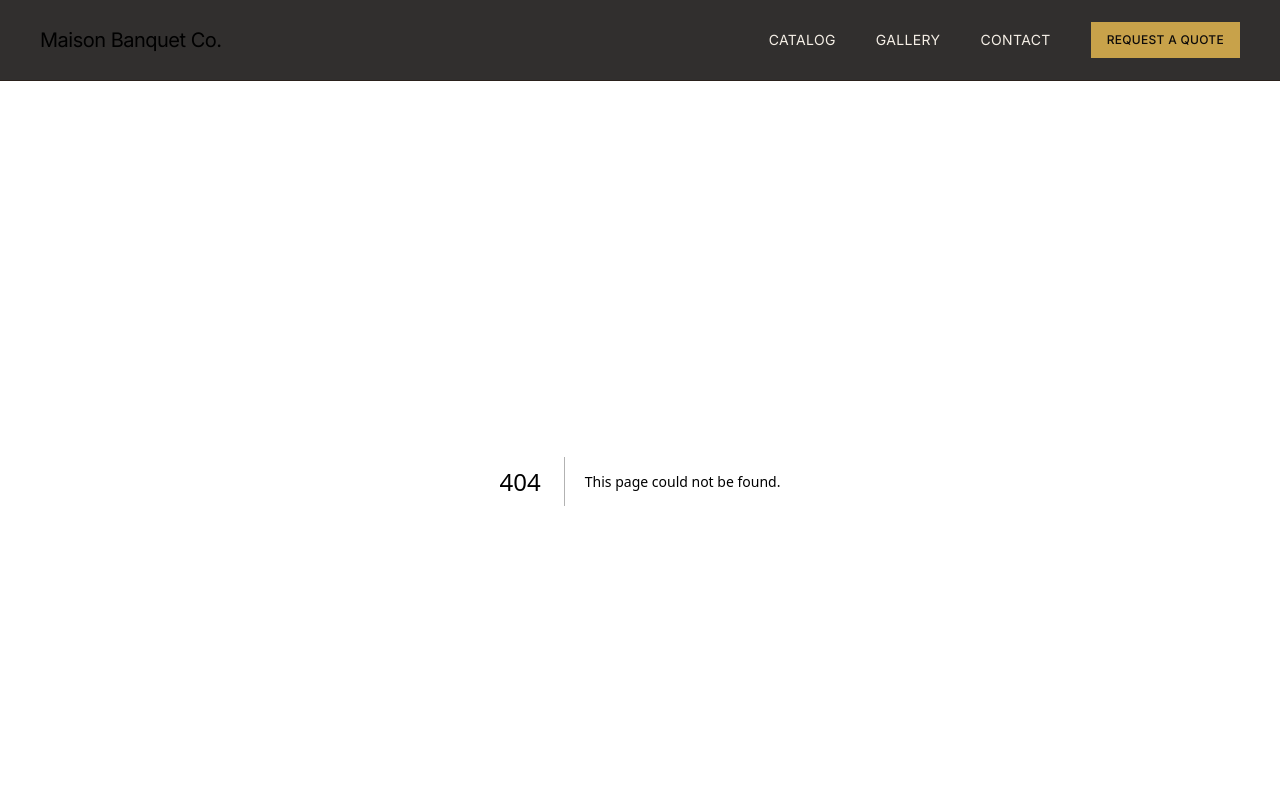
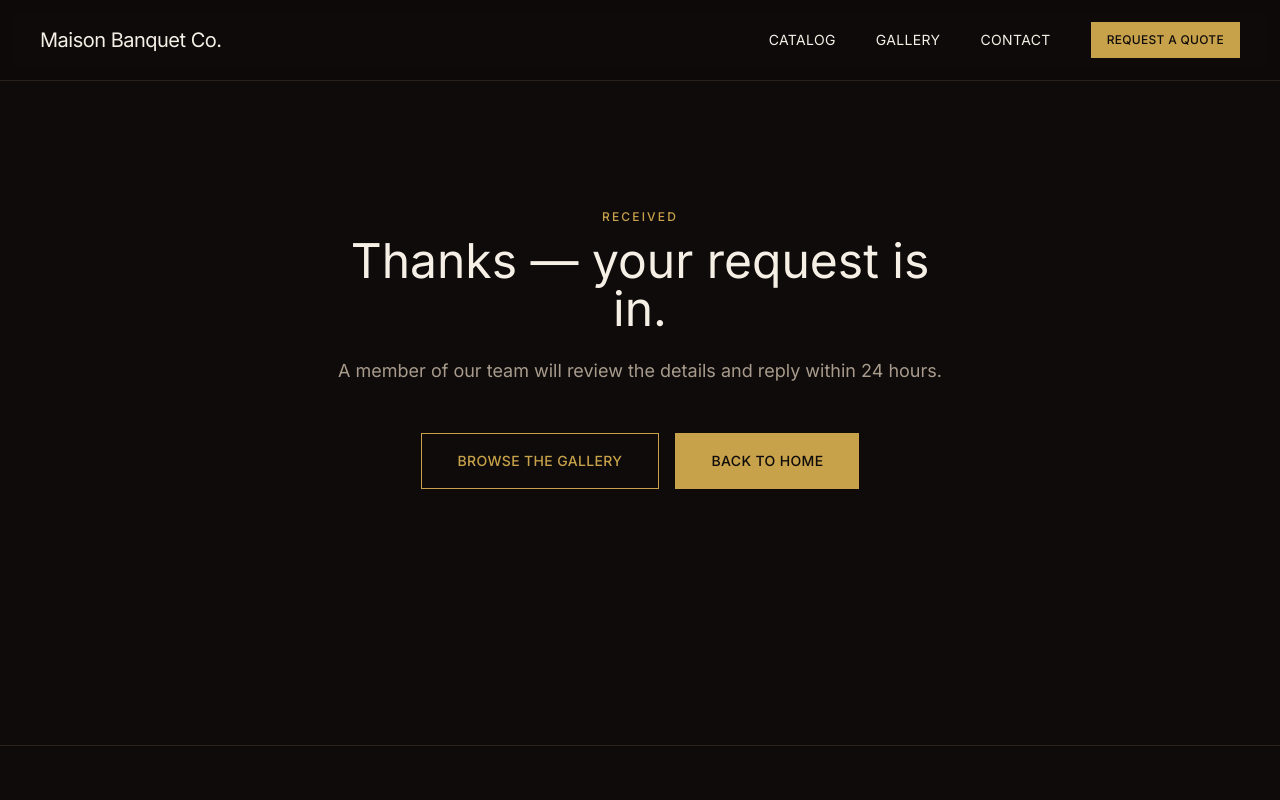
Before and after one commit to hardeep79/banquet-import-site, a Next.js app: page /quote/thanks in a window 1280 px wide. Before the commit this address had no page. Shown: the top 800 px of the page. Built offline with nearby package versions, Linux system fonts and the light colour scheme.

Commit message:
feat(quote): /quote and /quote/thanks routes

```diff
--- /dev/null
+++ b/src/app/quote/page.tsx
@@ -0,0 +1,28 @@
+import type { Metadata } from "next";
+import { Suspense } from "react";
+import { Container } from "@/components/ui/container";
+import { Eyebrow } from "@/components/ui/eyebrow";
+import { QuoteForm } from "@/components/quote/quote-form";
+
+export const metadata: Metadata = {
+  title: "Request a Quote",
+  description:
+    "Tell us about your event. We'll come back within 24 hours with sourcing, pricing, and a delivery plan.",
+};
+
+export default function QuotePage() {
+  return (
+    <Container narrow className="py-24">
+      <Eyebrow>Quote Request</Eyebrow>
+      <h1 className="mt-3 font-[var(--font-display)] text-5xl">Tell us about your event.</h1>
+      <p className="mt-6 text-[var(--color-ink-muted)]">
+        Three short steps. We reply within 24 hours.
+      </p>
+      <div className="mt-16">
+        <Suspense fallback={null}>
+          <QuoteForm />
+        </Suspense>
+      </div>
+    </Container>
+  );
+}
--- /dev/null
+++ b/src/app/quote/thanks/page.tsx
@@ -0,0 +1,31 @@
+import type { Metadata } from "next";
+import Link from "next/link";
+import { Container } from "@/components/ui/container";
+import { Eyebrow } from "@/components/ui/eyebrow";
+import { Button } from "@/components/ui/button";
+
+export const metadata: Metadata = {
+  title: "Thanks — your request is in",
+  description: "We received your quote request and will reply within 24 hours.",
+  robots: { index: false },
+};
+
+export default function ThanksPage() {
+  return (
+    <Container narrow className="py-32 text-center">
+      <Eyebrow>Received</Eyebrow>
+      <h1 className="mt-3 font-[var(--font-display)] text-5xl">Thanks — your request is in.</h1>
+      <p className="mt-6 text-[var(--color-ink-muted)] text-lg">
+        A member of our team will review the details and reply within 24 hours.
+      </p>
+      <div className="mt-12 flex justify-center gap-4">
+        <Button asChild size="lg" variant="ghost">
+          <Link href="/gallery">Browse the gallery</Link>
+        </Button>
+        <Button asChild size="lg">
+          <Link href="/">Back to home</Link>
+        </Button>
+      </div>
+    </Container>
+  );
+}
```
